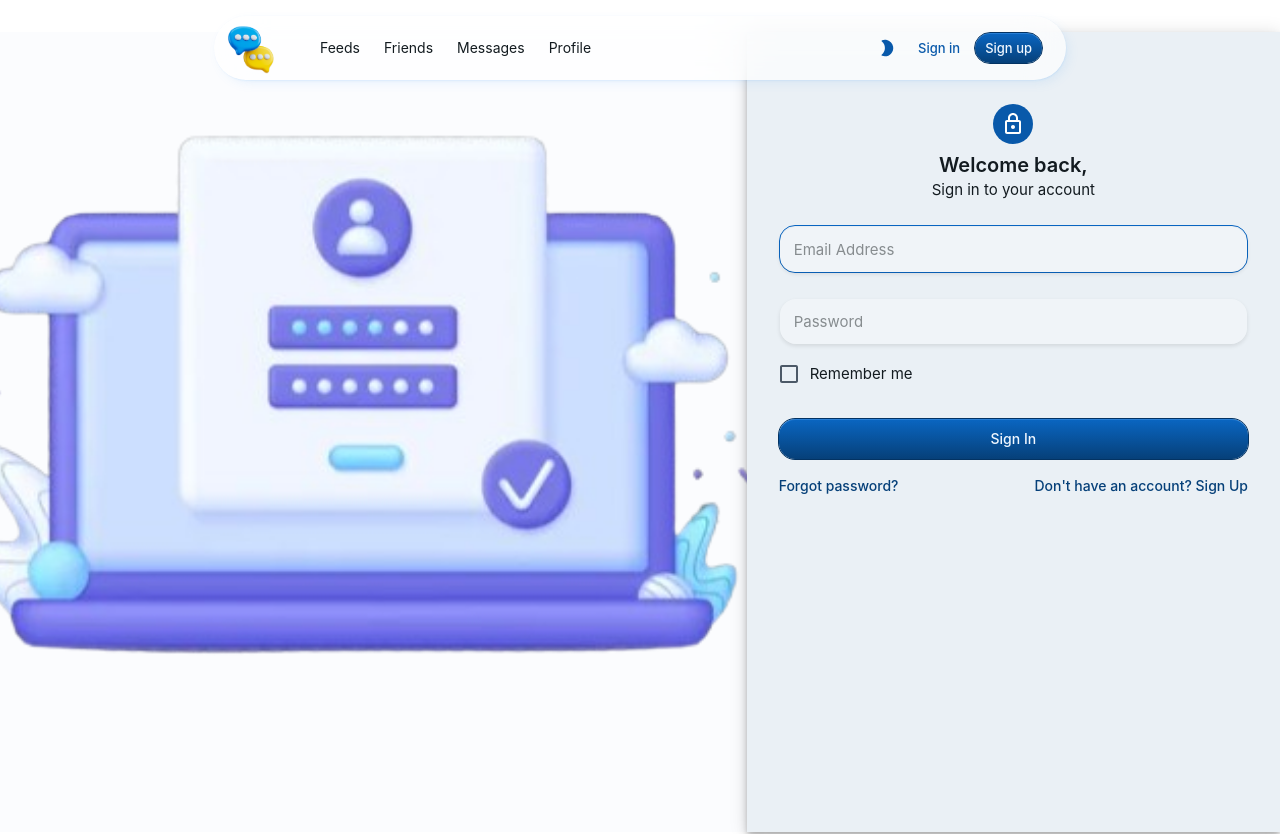
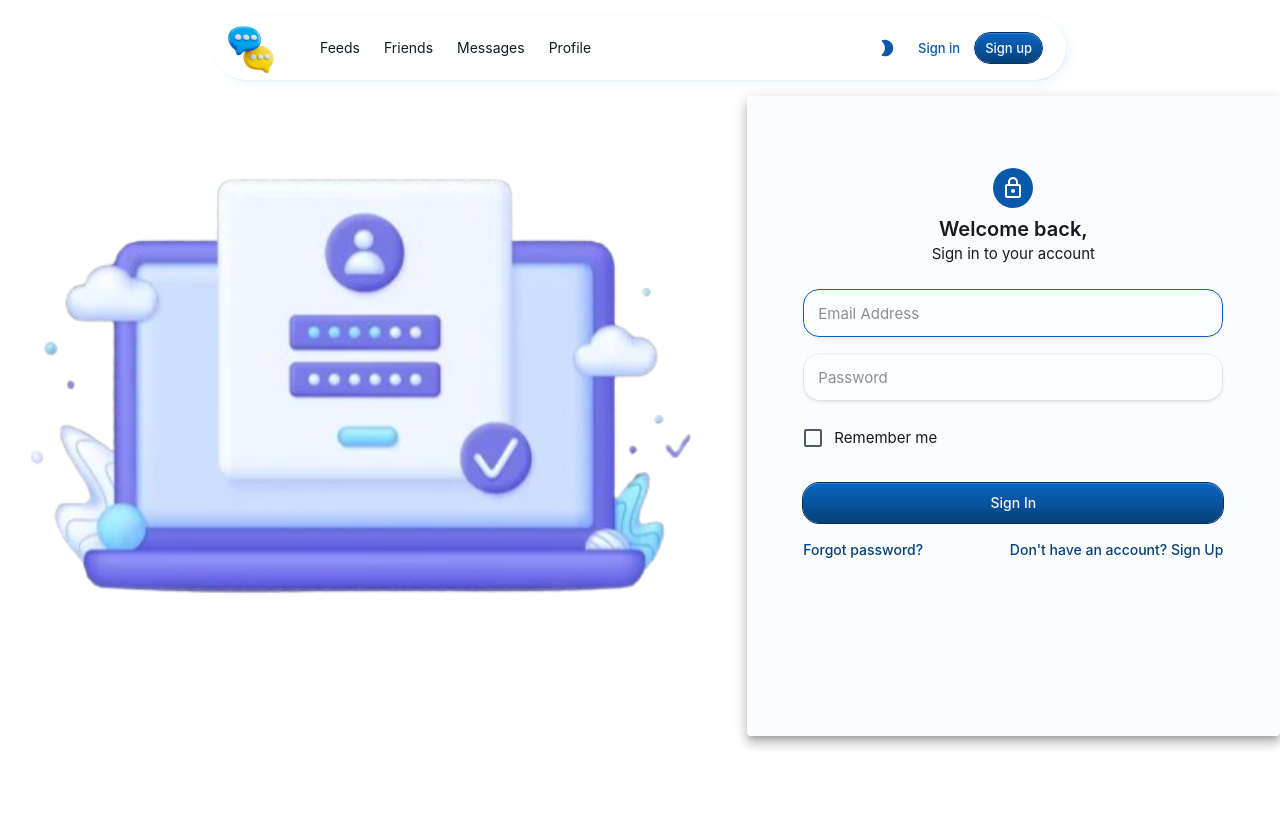
Before and after one commit to fikireab-m/ChitChatCafe, a React (Vite) app: page / in a window 1280 px wide. Shown: the top 834 px of the page. Built offline with nearby package versions, Linux system fonts and the light colour scheme.

Commit message:
some style fix

```diff
--- a/src/Pages/Auth/Login.jsx
+++ b/src/Pages/Auth/Login.jsx
@@ -26,7 +26,7 @@ export default function Login() {
       container
       component="section"
       bgcolor="background.default"
-      sx={{ height: "100vh", mt: 4 }}
+      sx={{ height: "80vh", mt:12}}
     >
       <CssBaseline />
       <Grid
@@ -37,19 +37,16 @@ export default function Login() {
         sx={{
           backgroundImage: "url(/loginPic.png)",
           backgroundRepeat: "no-repeat",
-          backgroundColor: (t) =>
-            t.palette.mode === "light"
-              ? t.palette.grey[50]
-              : t.palette.grey[900],
           backgroundSize: "cover",
           backgroundPosition: "center",
         }}
       />
-      <Grid item xs={12} sm={8} md={5} component={Paper} elevation={6} square>
+      <Grid item xs={12} sm={8} md={5} component={Paper} elevation={8}>
         <Box
           sx={{
             my: 8,
-            mx: 4,
+            mx: 'auto',
+            maxWidth:"420px",
             display: "flex",
             flexDirection: "column",
             alignItems: "center",
@@ -71,7 +68,6 @@ export default function Login() {
             sx={{ mt: 1 }}
           >
             <TextField
-              margin="normal"
               required
               fullWidth
               id="email"
@@ -79,6 +75,7 @@ export default function Login() {
               name="email"
               autoComplete="email"
               autoFocus
+              sx={{mt:2}}
             />
             <TextField
               margin="normal"
@@ -89,6 +86,7 @@ export default function Login() {
               type="password"
               id="password"
               autoComplete="current-password"
+              sx={{my:2}}
             />
             <FormControlLabel
               control={<Checkbox value="remember" color="primary" />}
--- a/src/components/AppAppBar.jsx
+++ b/src/components/AppAppBar.jsx
@@ -50,8 +50,8 @@ function AppAppBar({ mode, toggleColorMode }) {
               borderRadius: '999px',
               bgcolor:
                 theme.palette.mode === 'light'
-                  ? 'rgba(255, 255, 255, 0.651)'
-                  : 'rgba(29, 29, 29, 0.644)',
+                  ? 'rgba(255, 255, 255, 0.548)'
+                  : 'rgba(49, 49, 49, 0.582)',
               backdropFilter: 'blur(24px)',
               maxHeight: 40,
               boxShadow:
--- a/src/getLPTheme.jsx
+++ b/src/getLPTheme.jsx
@@ -114,7 +114,6 @@ const getDesignTokens = (mode) => ({
     divider: mode === 'dark' ? alpha(gray[600], 0.3) : alpha(gray[300], 0.5),
     background: {
       default: '#fff',
-      paper: gray[50],
       ...(mode === 'dark' && { default: gray[800], paper: gray[700] }),
     },
     text: {
@@ -475,7 +474,7 @@ export default function getLPTheme(mode) {
         styleOverrides: {
           root: ({ theme }) => ({
             backgroundImage: 'none',
-            backgroundColor: gray[100],
+            backgroundColor: gray[50],
             ...(theme.palette.mode === 'dark' && {
               backgroundColor: alpha(gray[900], 0.6),
             }),
```
